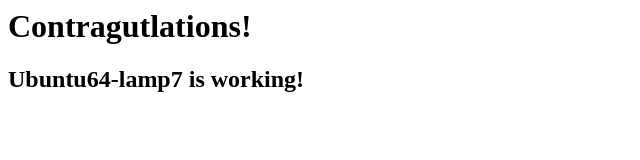
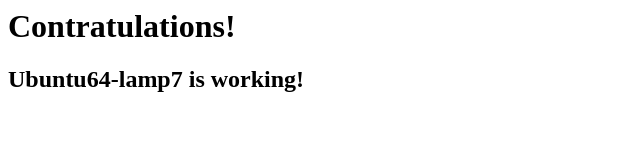
Before and after one commit to shizus/ubuntu64-lamp7, a plain HTML site: page index.html in a window 1280 px wide. Shown: the whole page, without its empty margins (0-640 px from the left). Drawn offline with Linux system fonts and the light colour scheme.

Commit message:
typo in index.html

```diff
--- a/index.html
+++ b/index.html
@@ -1,4 +1,4 @@
-<h1>Contragutlations!</h1>
+<h1>Contratulations!</h1>
 <h2>
 Ubuntu64-lamp7 is working!
 </h2>
```
